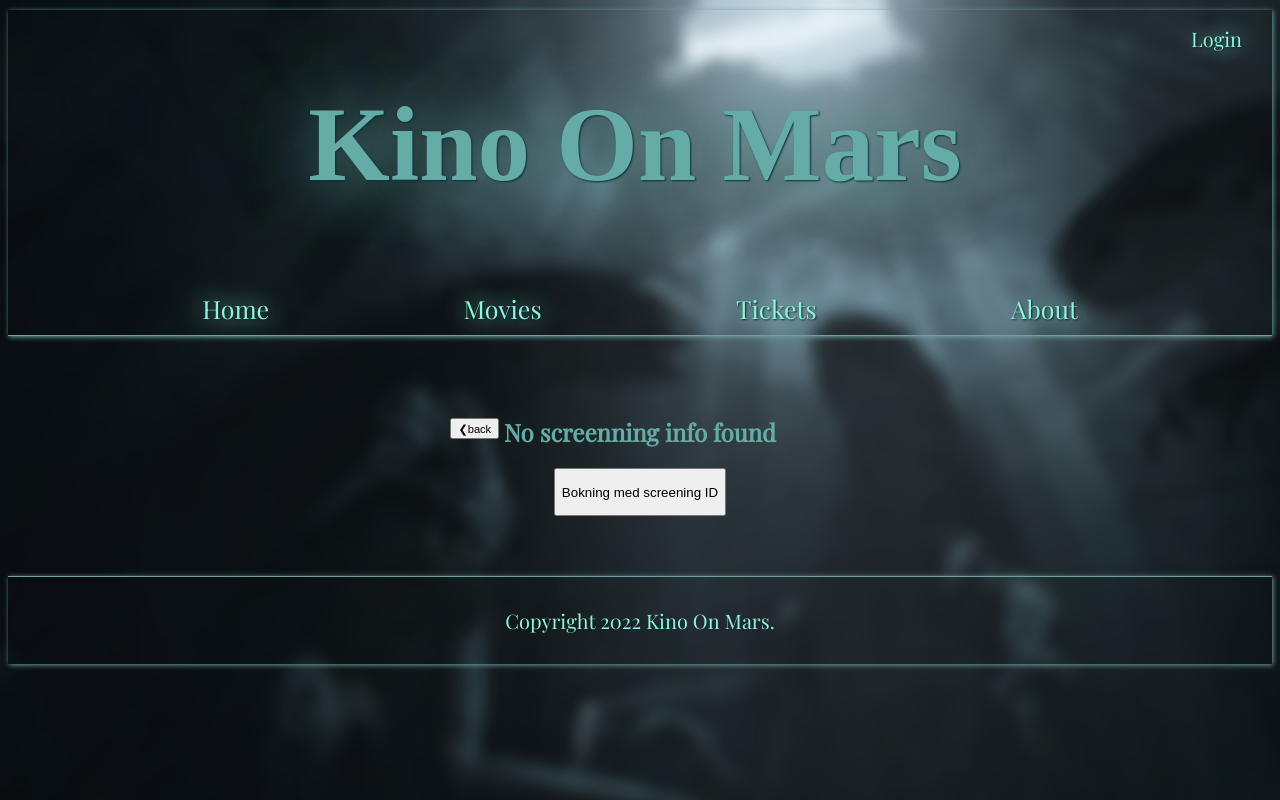
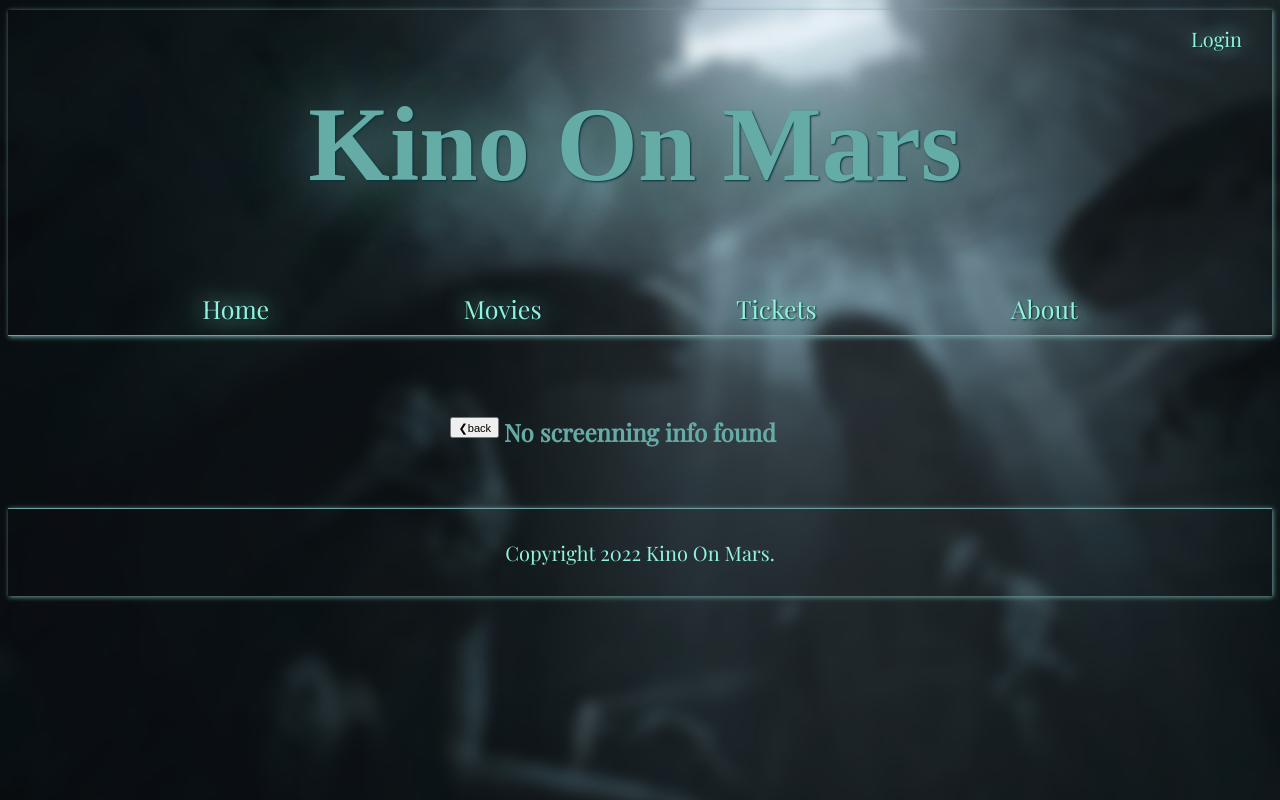
Before and after one commit to amyrman/edu-js-nextkino, a Next.js app: page /booking in a window 1280 px wide. Built offline with nearby package versions, Linux system fonts and the light colour scheme; a web font is replaced by a local one.

Commit message:
Refactor

```diff
--- a/pages/booking.js
+++ b/pages/booking.js
@@ -13,24 +13,21 @@ export const getServerSideProps = async (context) => {
   const value = Object.values(context.query);
   const key = Object.keys(context.query);
   const URL = `http://localhost:3000/api/bookings/${value}`;
-  // if object key = screeningid && value exist=
+
   if (key == "screeningId") {
     try {
       const res = await fetch(URL);
-      const res2 = await res.json();
-      const screening = res2[0];
-
+      const screening = await res.json();
       return {
         props: { screening },
       };
     } catch (err) {
       console.log(err);
     }
-  } else {
-    return {
-      props: { screening: null },
-    };
   }
+  return {
+    props: { screening: null },
+  };
 };
 
 export default function Booking({ screening }) {
@@ -87,10 +84,6 @@ export default function Booking({ screening }) {
       <div className={styles.container}>
         <h2>No screenning info found</h2>
         <BackBtn />
-        {/* Temporery */}
-        <button onClick={() => setBookingState(true)}>
-          <p>Bokning med screening ID</p>
-        </button>
       </div>
     );
   }
```
